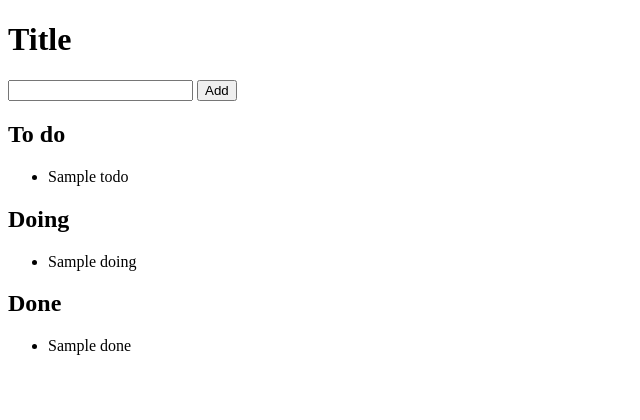
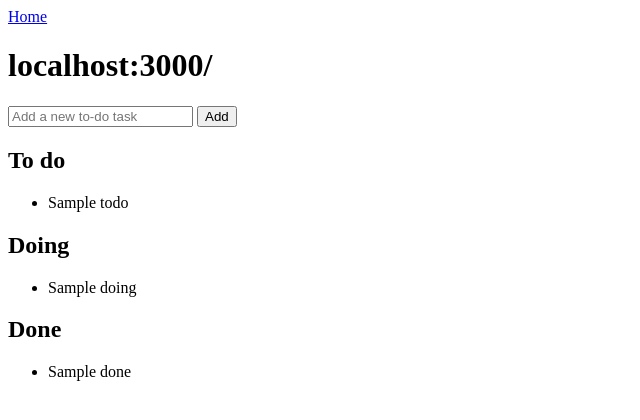
Before and after one commit to hsangalli/dontkanban, a Node server app: template views/kanban.ejs in a window 1280 px wide. Shown: the top 420 px of the page, without its empty margins (0-640 px from the left). Run offline with Node 20, Linux system fonts and the light colour scheme; the template is opened without the code that fills it: most values are stand-ins (such as "Sample title", 1, 10 or a date in 2020); some libraries are stand-ins or nearby versions.

Commit message:
Mudanças no layout

```diff
--- a/views/index.ejs
+++ b/views/index.ejs
@@ -5,9 +5,10 @@
     <title>Index</title>
   </head>
   <body>
-    localhost:3000/
+    <a href="#">Home</a>
+    <h1>localhost:3000/</h1>
     <form action="/enter" method="post">
-      <input type="text" name="kanbanName">
+      <input type="text" name="kanbanName" placeholder="your-kanban-name">
       <input type="submit" value="Go!">
     </form>
   </body>
--- a/views/kanban.ejs
+++ b/views/kanban.ejs
@@ -5,9 +5,10 @@
     <title>Kanban</title>
   </head>
   <body>
-    <h1>Title</h1>
+    <a href="/">Home</a>
+    <h1>localhost:3000/</h1>
     <form action="/add-task" method="post">
-      <input type="text" name="task">
+      <input type="text" name="task" placeholder="Add a new to-do task">
       <input type="submit" value="Add">
     </form>
     <h2>To do</h2>
@@ -16,7 +17,7 @@
     </ul>
     <h2>Doing</h2>
     <ul>
-    <% for(var i = 0; i < doimg.length; i++) { %><li><%= doing[i] %></li><% } %>
+    <% for(var i = 0; i < doing.length; i++) { %><li><%= doing[i] %></li><% } %>
     </ul>
     <h2>Done</h2>
     <ul>
```
